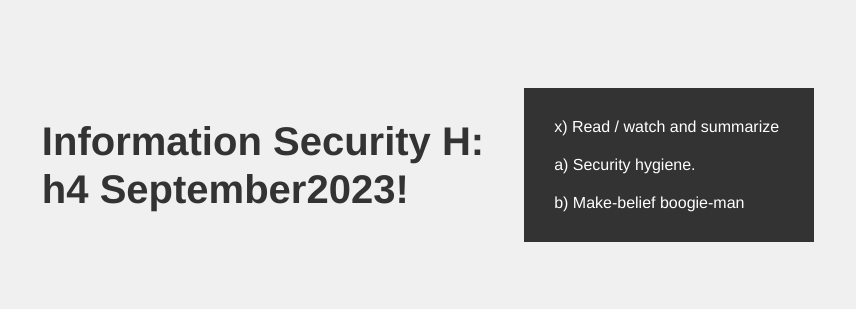
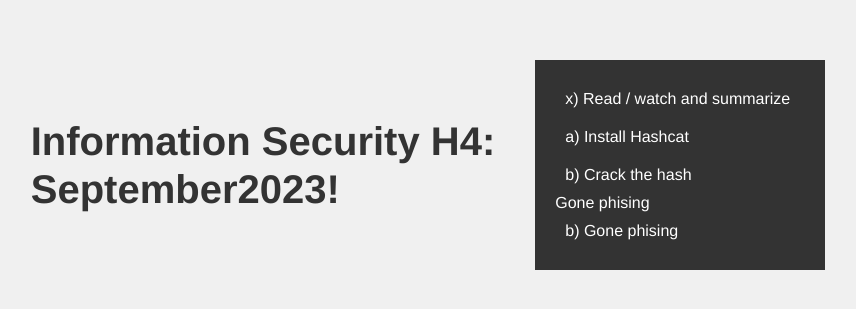
Before and after one commit to rolandogonzagajr/InfoSecH4, a plain HTML site: page index.html in a window 1280 px wide. Shown: the part 235-544 px from the top of the page, without its empty margins (212-1068 px from the left). Drawn offline with Linux system fonts and the light colour scheme.

Commit message:
Update index.html

```diff
--- a/index.html
+++ b/index.html
@@ -9,12 +9,13 @@
 </head>
 <body>
     <div class="container">
-        <h1>Information Security H:<br>h4 September2023!</h1>
+        <h1>Information Security H4:<br>September2023!</h1>
      </div>
         <div class="leftnav">
             <a class="active" href="page1.html"> x) Read / watch and summarize</a>
-            <a href="page2.html"> a) Security hygiene.</a>
-            <a href="page3.html"> b) Make-belief boogie-man</a>
+            <a href="page2.html"> a) Install Hashcat</a>
+            <a href="page3.html"> b) Crack the hash</a>Gone phising
+            <a href="page4.html"> b) Gone phising</a>
         </div>
     </div>
 </body>
```
